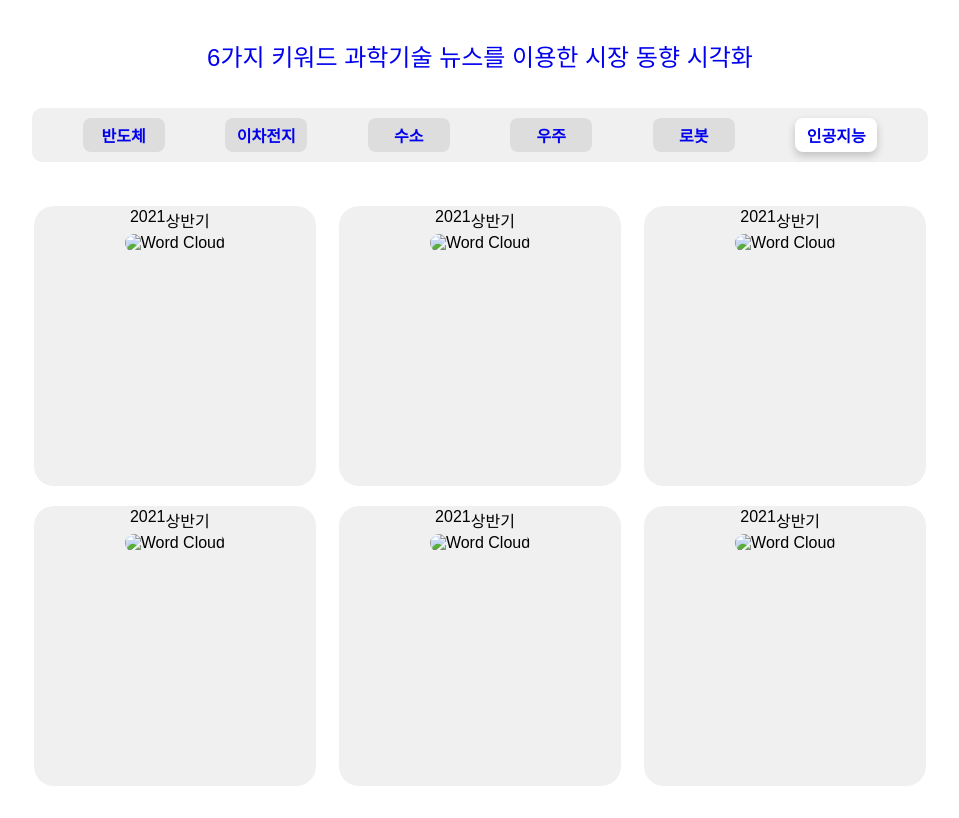
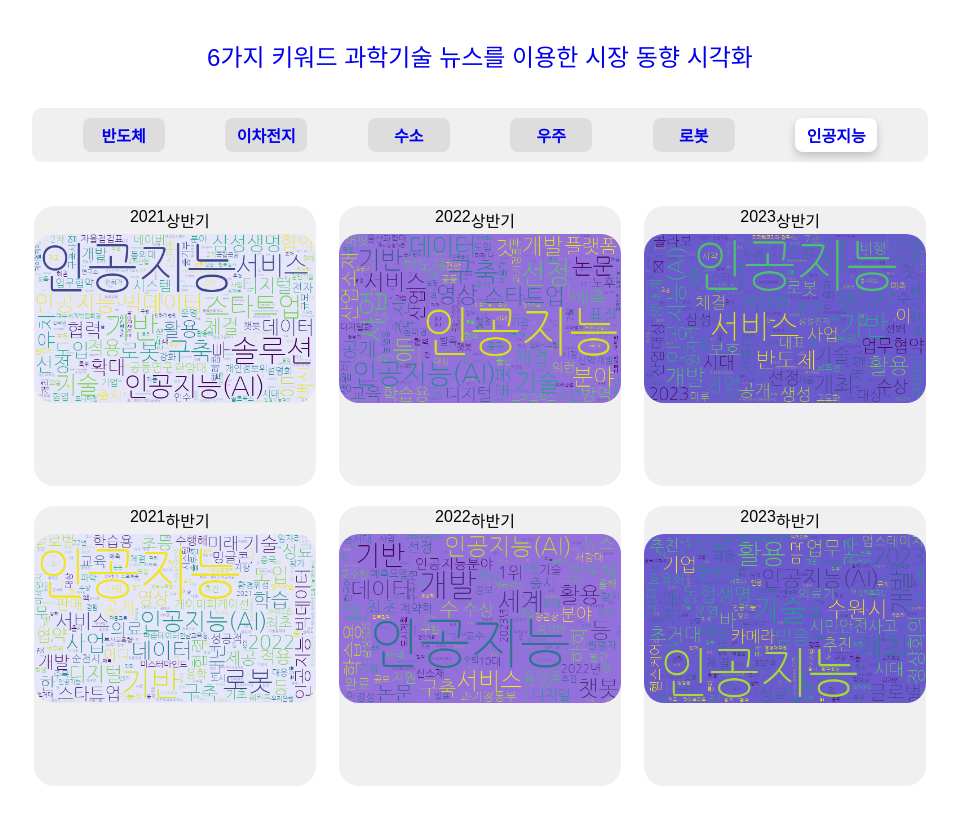
Before and after one commit to LEEGIYEONG/news_crawler, a Django app: page /ai/ in a window 1280 px wide. Shown: the whole page, without its empty margins (160-1119 px from the left). Run offline with Django 4.2, Linux system fonts and the light colour scheme; some web fonts are replaced.

Commit message:
Design: 인공지능 페이지 수정

```diff
--- a/mywebsite/mainapp/templates/mainapp/ai.html
+++ b/mywebsite/mainapp/templates/mainapp/ai.html
@@ -25,46 +25,46 @@
             <span>2021</span>
             <span>상반기</span>
           </div>
-          <img src="{{ wordcloud_image_url }}" alt="Word Cloud" />
+          <img src="{% static 'images/ArtificialIntelligence_2021_1.png' %}" alt="Word Cloud" />
         </div>
         <div class="wordcloud_1">
           <div class="period">
             <span>2021</span>
-            <span>상반기</span>
+            <span>하반기</span>
           </div>
-          <img src="{{ wordcloud_image_url }}" alt="Word Cloud" />
+          <img src="{% static 'images/ArtificialIntelligence_2021_2.png' %}" alt="Word Cloud" />
         </div>
       </div>
       <div class="wordcloud_2_column">
         <div class="wordcloud_1">
           <div class="period">
-            <span>2021</span>
+            <span>2022</span>
             <span>상반기</span>
           </div>
-          <img src="{{ wordcloud_image_url }}" alt="Word Cloud" />
+          <img src="{% static 'images/ArtificialIntelligence_2022_1.png' %}" alt="Word Cloud" />
         </div>
         <div class="wordcloud_1">
           <div class="period">
-            <span>2021</span>
-            <span>상반기</span>
+            <span>2022</span>
+            <span>하반기</span>
           </div>
-          <img src="{{ wordcloud_image_url }}" alt="Word Cloud" />
+          <img src="{% static 'images/ArtificialIntelligence_2022_2.png' %}" alt="Word Cloud" />
         </div>
       </div>
       <div class="wordcloud_2_column">
         <div class="wordcloud_1">
           <div class="period">
-            <span>2021</span>
+            <span>2023</span>
             <span>상반기</span>
           </div>
-          <img src="{{ wordcloud_image_url }}" alt="Word Cloud" />
+          <img src="{% static 'images/ArtificialIntelligence_2023_1.png' %}" alt="Word Cloud" />
         </div>
         <div class="wordcloud_1">
           <div class="period">
-            <span>2021</span>
-            <span>상반기</span>
+            <span>2023</span>
+            <span>하반기</span>
           </div>
-          <img src="{{ wordcloud_image_url }}" alt="Word Cloud" />
+          <img src="{% static 'images/ArtificialIntelligence_2023_2.png' %}" alt="Word Cloud" />
         </div>
       </div>
     </div>
```
